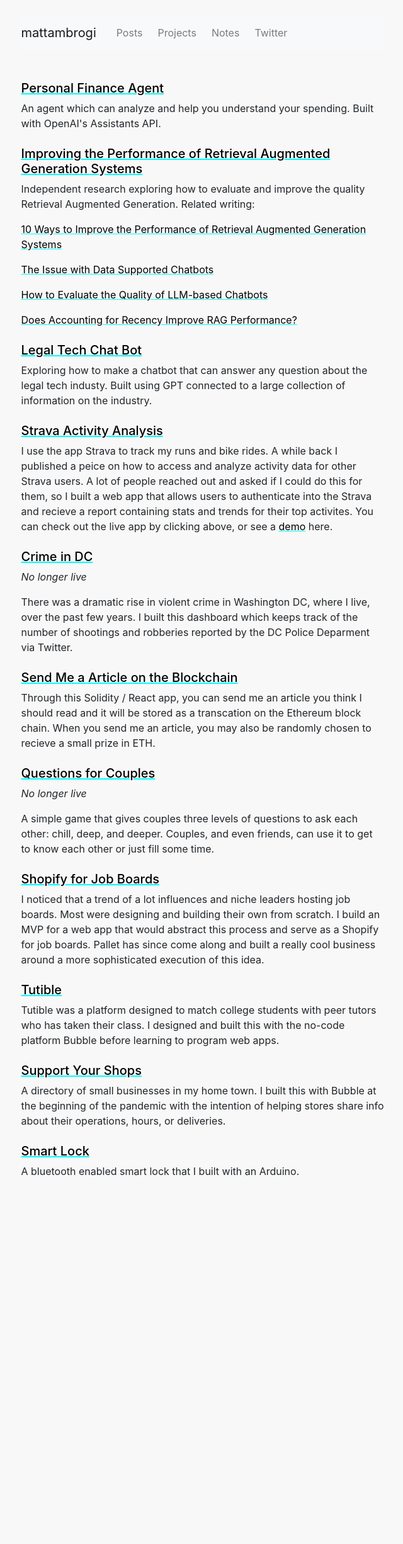
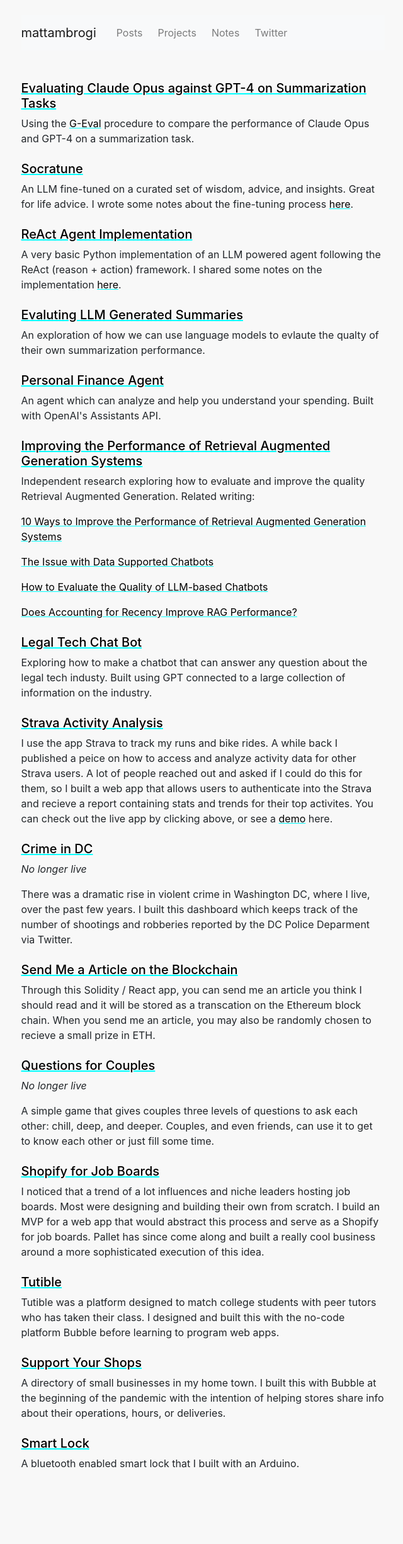
Before and after one commit to mattambrogi/personal-site, a Django app: page /projects in a window 1280 px wide. Shown: the whole page at 63% size, without its empty margins (318-958 px from the left). Before the commit the page ends 1867 px from the top, so only its background shows below. Run offline with Django 4.2, Linux system fonts and the light colour scheme; parts of the project's set-up code (start-up, migrations or seed data) failed here and were passed over.

Commit message:
update projects page

```diff
--- a/templates/projects.html
+++ b/templates/projects.html
@@ -18,6 +18,36 @@
 {% endblock analytics %}
 
 {% block content %}
+<div class="project-entry mt-4">
+    <h5><a href="https://github.com/mattambrogi/llm-summary-evals">Evaluating Claude Opus against GPT-4 on Summarization
+            Tasks</a></h5>
+    <p>
+        Using the <a href="https://arxiv.org/abs/2303.16634">G-Eval</a> procedure to compare the performance of Claude
+        Opus and GPT-4 on a summarization task.
+    </p>
+</div>
+<div class="project-entry mt-4">
+    <h5><a href="https://socratune.up.railway.app/">Socratune</a></h5>
+    <p>
+        An LLM fine-tuned on a curated set of wisdom, advice, and insights. Great for life advice.
+        I wrote some notes about the fine-tuning process
+        <a href="https://www.mattambrogi.com/notes/fine-tuning/">here</a>.
+    </p>
+</div>
+<div class="project-entry mt-4">
+    <h5><a href="https://github.com/mattambrogi/agent-implementation">ReAct Agent Implementation</a></h5>
+    <p>
+        A very basic Python implementation of an LLM powered agent following the ReAct (reason + action) framework.
+        I shared some notes on the implementation <a
+            href="https://www.mattambrogi.com/notes/agent-implementation/">here</a>.
+    </p>
+</div>
+<div class="project-entry mt-4">
+    <h5><a href="https://www.mattambrogi.com/posts/summary-evals/">Evaluting LLM Generated Summaries</a></h5>
+    <p>
+        An exploration of how we can use language models to evlaute the qualty of their own summarization performance.
+    </p>
+</div>
 <div class="project-entry mt-4">
     <h5><a href="https://banking-agent.up.railway.app/">Personal Finance Agent</a></h5>
     <p>
```
